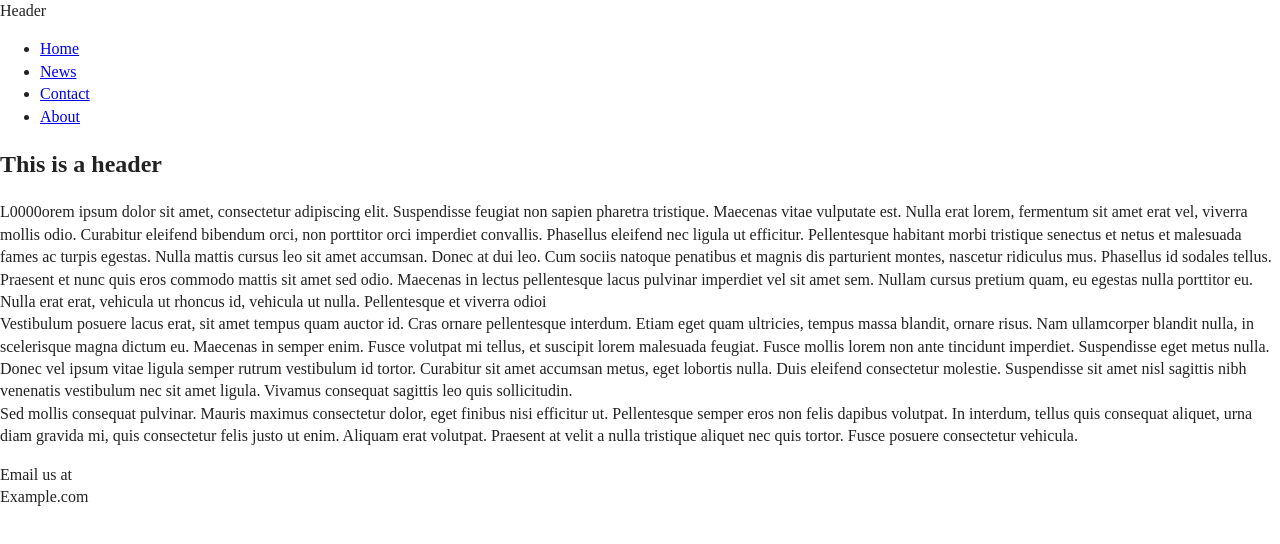
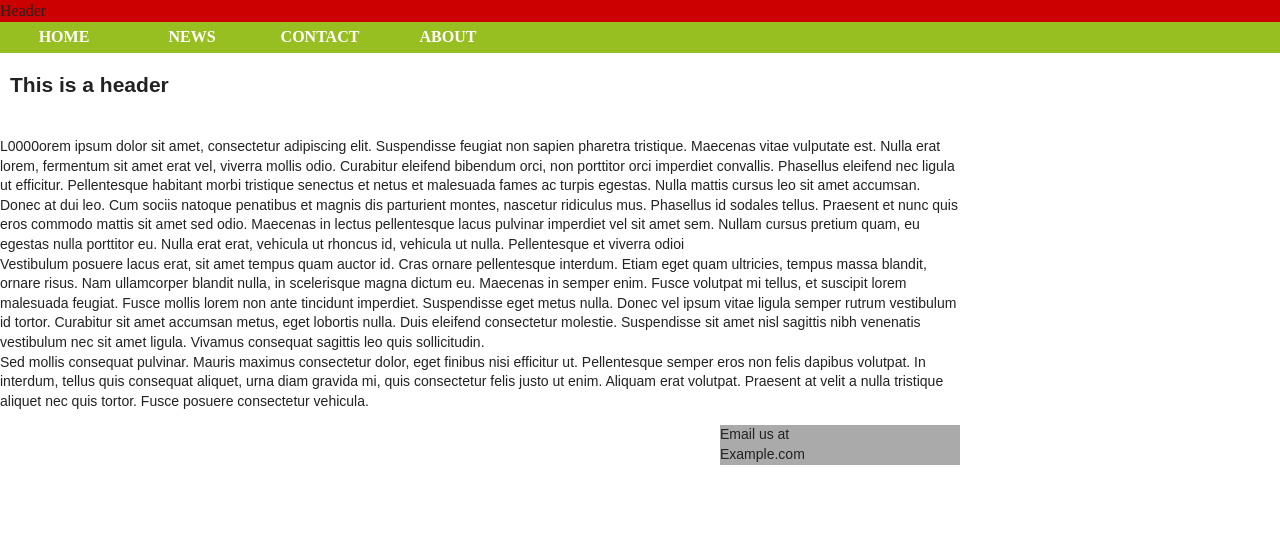
Before and after one commit to prs44/spawncamping-octo-batman, a plain HTML site: page index.html in a window 1280 px wide. Drawn offline with nearby package versions, Linux system fonts and the light colour scheme; a script that the page names is missing.

Commit message:
updated css

```diff
--- a/css/main.css
+++ b/css/main.css
@@ -91,11 +91,72 @@ textarea {
 
 /* ==========================================================================
    Author's custom styles
-   ========================================================================== */
+   ===============i=========================================================== */
+//*body{
+	width:100%;
+	background:#ffffff;
+	margin:0;
+	padding:0;}*//
+#wrapper{
+	width:960px;
+	margin:0 auto ;}
+#header{
+	background:#ffffff;
+	background:#c00;}
+#header h1{
+	color:#fff;
+	font-size:24px;
+	margin:0;
+	padding: 30px 10px 10px 30px;
+	font-weight: normal;}
+#navbar ul{
+	width:100%;
+	margin:0;
+	padding:0;
+	background:#98bf21;
+	list-style:none;
+	float:left;}
 
-
-
-
+li{
+	float:left;
+	width:auto;}
+a:link, a:visited{
+	display:block;
+	width:120px;
+	font-weight:bold;
+	color:#FFFFFF;
+	background-color:#98bf21;
+	text-align:center;
+	padding:4px;
+	text-decoration:none;
+	text-transform:uppercase;}
+a:hover, a:active {
+    background-color: #7A991A;
+    }
+#content_area{
+	clear:both;
+	padding-top:10px;}
+#content{
+	width:75%;
+	float:left;
+	font-family:Arial;font-size:14px}
+#content h2{
+	padding:0 10px 20px;}
+#sidebar{
+	margin-left:75%;}
+#sidebar h3{
+	margin:0;}
+.block{
+	border:1px solid #000;
+	padding:10px;
+	margin:5px;}
+#footer{
+	background:#aaa;;
+	clear:both}
+#footer p{
+	padding: 10px 20px;
+	color: #fff;
+	font-size:18px;}
 
 
 
```
